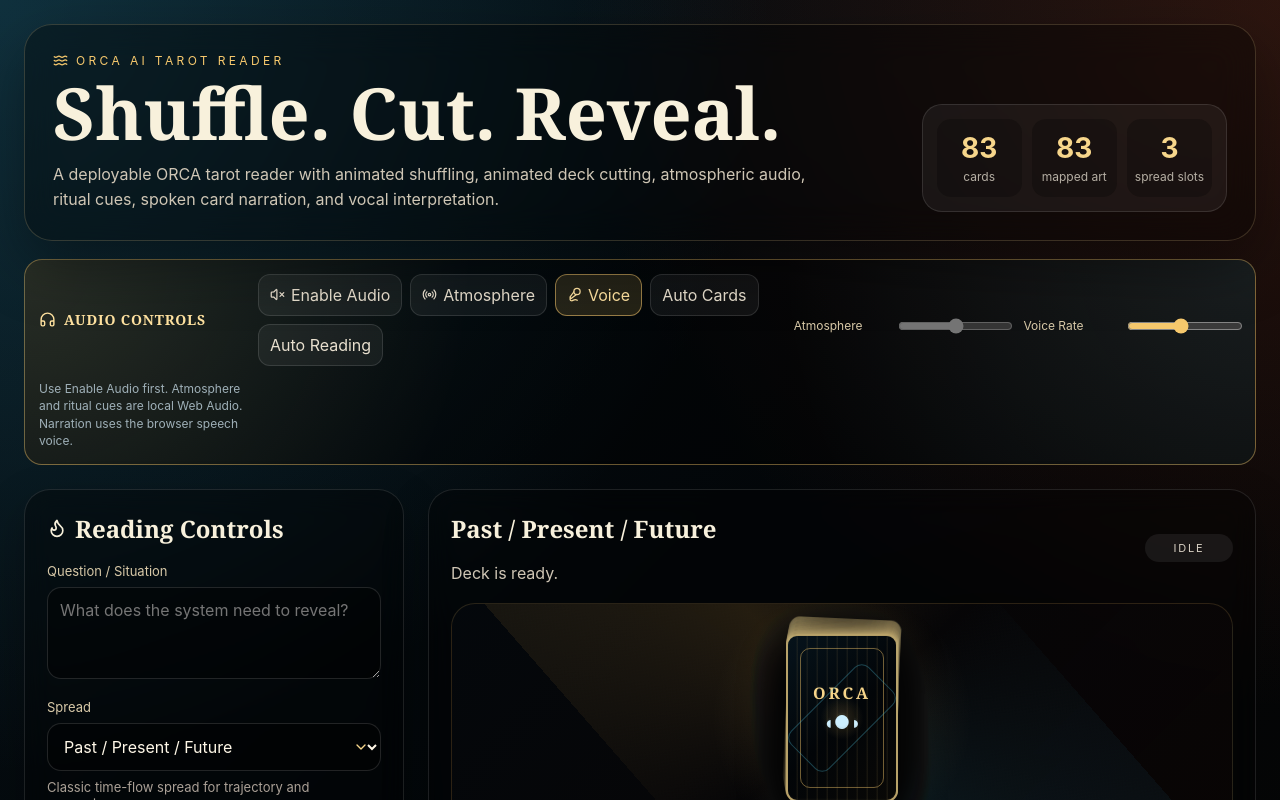
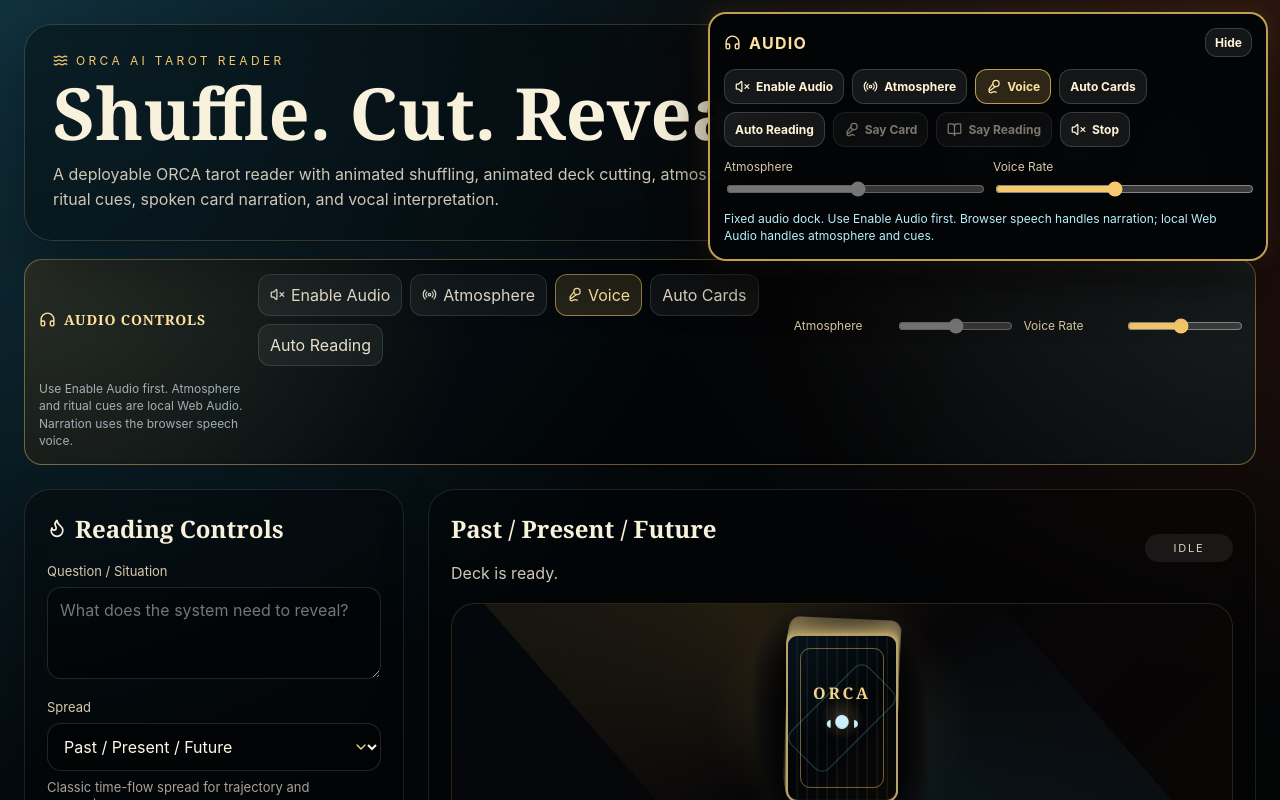
Before and after one commit to npshardlife-web/orca-tarot, a React (Vite) app: page / in a window 1280 px wide. Shown: the top 800 px of the page. Built offline with nearby package versions, Linux system fonts and the light colour scheme.

Commit message:
Add files via upload

```diff
--- a/src/App.jsx
+++ b/src/App.jsx
@@ -484,6 +484,7 @@ export default function App() {
   const [autoNarrateCards, setAutoNarrateCards] = useState(false);
   const [autoNarrateReading, setAutoNarrateReading] = useState(false);
   const [voiceRate, setVoiceRate] = useState(0.88);
+  const [audioDockCollapsed, setAudioDockCollapsed] = useState(false);
 
   const spread = SPREADS[spreadId] || SPREADS.three_timeline;
   const baseDeck = useMemo(
@@ -679,6 +680,127 @@ export default function App() {
     setPhaseMessage("Interpretation copied to clipboard.");
   }
 
+
+  function renderAlwaysVisibleAudioDock() {
+    const buttonStyle = {
+      border: "1px solid rgba(255,255,255,0.16)",
+      borderRadius: 12,
+      padding: "9px 10px",
+      background: "rgba(255,255,255,0.075)",
+      color: "#fff3d6",
+      display: "inline-flex",
+      alignItems: "center",
+      justifyContent: "center",
+      gap: 6,
+      fontSize: 12,
+      fontWeight: 700,
+    };
+    const onButtonStyle = {
+      ...buttonStyle,
+      borderColor: "rgba(247, 201, 109, 0.72)",
+      background: "rgba(247, 201, 109, 0.18)",
+      color: "#ffe2a0",
+    };
+    return (
+      <aside
+        aria-label="Persistent audio controls"
+        style={{
+          position: "fixed",
+          top: 12,
+          right: 12,
+          zIndex: 999999,
+          width: audioDockCollapsed ? 150 : "min(94vw, 560px)",
+          maxHeight: "calc(100vh - 24px)",
+          overflowY: "auto",
+          padding: audioDockCollapsed ? 10 : 14,
+          border: "2px solid rgba(247, 201, 109, 0.78)",
+          borderRadius: 18,
+          background: "rgba(3, 5, 7, 0.96)",
+          color: "#fff3d6",
+          boxShadow: "0 18px 54px rgba(0,0,0,0.58), 0 0 24px rgba(247,201,109,0.14)",
+          backdropFilter: "blur(16px)",
+        }}
+      >
+        <div style={{ display: "flex", alignItems: "center", justifyContent: "space-between", gap: 10 }}>
+          <strong style={{ display: "inline-flex", alignItems: "center", gap: 8, color: "#ffe2a0", letterSpacing: "0.08em" }}>
+            <Headphones size={17} /> AUDIO
+          </strong>
+          <button
+            type="button"
+            onClick={() => setAudioDockCollapsed((value) => !value)}
+            style={{ ...buttonStyle, padding: "6px 9px" }}
+            aria-expanded={!audioDockCollapsed}
+          >
+            {audioDockCollapsed ? "Open" : "Hide"}
+          </button>
+        </div>
+        {!audioDockCollapsed && (
+          <>
+            <div style={{ display: "flex", flexWrap: "wrap", gap: 8, marginTop: 12 }}>
+              <button type="button" onClick={toggleAudio} style={audioEnabled ? onButtonStyle : buttonStyle}>
+                {audioEnabled ? <Volume2 size={15} /> : <VolumeX size={15} />} {audioEnabled ? "Audio On" : "Enable Audio"}
+              </button>
+              <button type="button" onClick={toggleAtmosphere} style={atmosphereOn ? onButtonStyle : buttonStyle}>
+                <Radio size={15} /> Atmosphere
+              </button>
+              <button type="button" onClick={() => setVoiceEnabled((value) => !value)} style={voiceEnabled ? onButtonStyle : buttonStyle}>
+                <Mic2 size={15} /> Voice
+              </button>
+              <button type="button" onClick={() => setAutoNarrateCards((value) => !value)} style={autoNarrateCards ? onButtonStyle : buttonStyle}>
+                Auto Cards
+              </button>
+              <button type="button" onClick={() => setAutoNarrateReading((value) => !value)} style={autoNarrateReading ? onButtonStyle : buttonStyle}>
+                Auto Reading
+              </button>
+              <button type="button" onClick={() => narrateCard(selectedCard)} disabled={!speechAvailable || !voiceEnabled || !selectedCard} style={buttonStyle}>
+                <Mic2 size={15} /> Say Card
+              </button>
+              <button type="button" onClick={() => narrateReading(reading)} disabled={!speechAvailable || !voiceEnabled || !reading} style={buttonStyle}>
+                <BookOpen size={15} /> Say Reading
+              </button>
+              <button type="button" onClick={stopVoice} disabled={!speechAvailable} style={buttonStyle}>
+                <VolumeX size={15} /> Stop
+              </button>
+            </div>
+            <div style={{ display: "grid", gridTemplateColumns: "1fr 1fr", gap: 10, marginTop: 12 }}>
+              <label style={{ margin: 0, color: "#d8c9a8", fontSize: 12 }}>
+                Atmosphere
+                <input
+                  aria-label="Atmosphere volume"
+                  type="range"
+                  min="0"
+                  max="0.55"
+                  step="0.01"
+                  value={atmosphereLevel}
+                  onChange={(event) => updateAtmosphereLevel(event.target.value)}
+                  disabled={!audioEnabled}
+                  style={{ width: "100%", marginTop: 6, padding: 0, accentColor: "#f7c96d" }}
+                />
+              </label>
+              <label style={{ margin: 0, color: "#d8c9a8", fontSize: 12 }}>
+                Voice Rate
+                <input
+                  aria-label="Voice narration speed"
+                  type="range"
+                  min="0.65"
+                  max="1.15"
+                  step="0.01"
+                  value={voiceRate}
+                  onChange={(event) => setVoiceRate(Number(event.target.value))}
+                  disabled={!speechAvailable}
+                  style={{ width: "100%", marginTop: 6, padding: 0, accentColor: "#f7c96d" }}
+                />
+              </label>
+            </div>
+            <p style={{ margin: "10px 0 0", color: "#b9f0ff", fontSize: 12, lineHeight: 1.4 }}>
+              Fixed audio dock. Use Enable Audio first. Browser speech handles narration; local Web Audio handles atmosphere and cues.
+            </p>
+          </>
+        )}
+      </aside>
+    );
+  }
+
   function renderAudioControls(compact = false) {
     return (
       <div className={compact ? "audio-panel top-audio-panel" : "audio-panel"}>
@@ -730,6 +852,7 @@ export default function App() {
 
   return (
     <main className="app-shell">
+      {renderAlwaysVisibleAudioDock()}
       <section className="hero">
         <div>
           <div className="eyebrow"><Waves size={15} /> ORCA AI TAROT READER</div>
```
